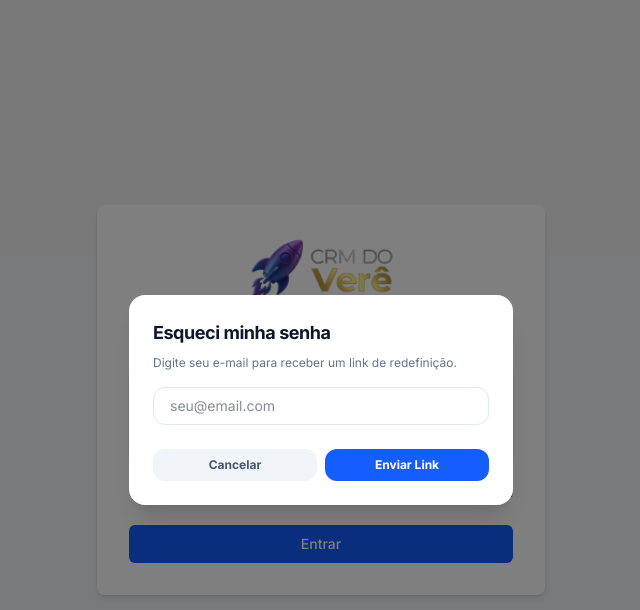
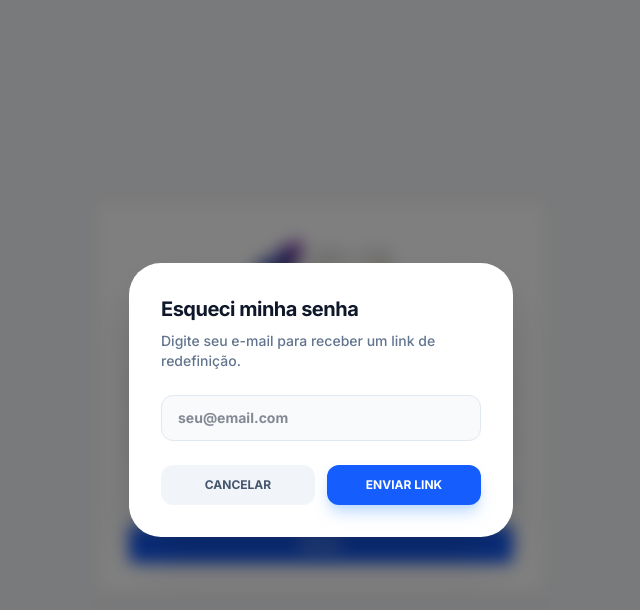
Before and after one commit to gatepfr/crmvere, a React (Vite) app in the folder frontend/: page /login in a window 1280 px wide. Both pictures are taken after a click on the button "Esqueci minha senha". Shown: the top 610 px of the page, without its empty margins (319-959 px from the left). Built offline with nearby package versions, Linux system fonts and the light colour scheme; no server answers.

Commit message:
style: improve forgot password modal with success states and clear close action

```diff
--- a/frontend/src/pages/Login.tsx
+++ b/frontend/src/pages/Login.tsx
@@ -2,6 +2,7 @@ import React, { useState } from 'react';
 import { useNavigate } from 'react-router-dom';
 import api from '../api/client';
 import { useAuth } from '../context/AuthContext';
+import { Check } from 'lucide-react';
 
 export default function Login() {
   const [email, setEmail] = useState('');
@@ -11,6 +12,7 @@ export default function Login() {
   const [showForgotModal, setShowForgotModal] = useState(false);
   const [forgotEmail, setForgotEmail] = useState('');
   const [forgotMessage, setForgotMessage] = useState('');
+  const [isSuccess, setIsSuccess] = useState(false);
 
   const { login } = useAuth();
   const navigate = useNavigate();
@@ -21,12 +23,21 @@ export default function Login() {
     setForgotMessage('');
     try {
       await api.post('/auth/forgot-password', { email: forgotEmail });
-      setForgotMessage('Se o e-mail estiver cadastrado, você receberá um link de redefinição.');
+      setForgotMessage('E-mail enviado com sucesso! Verifique sua caixa de entrada (e a pasta de spam).');
+      setIsSuccess(true);
     } catch (err) {
       setForgotMessage('Erro ao processar solicitação. Tente novamente.');
+      setIsSuccess(false);
     } finally {
       setLoading(false);
     }
+  };
+
+  const closeForgotModal = () => {
+    setShowForgotModal(false);
+    setForgotMessage('');
+    setIsSuccess(false);
+    setForgotEmail('');
   };
 
   const handleSubmit = async (e: React.FormEvent) => {
@@ -119,44 +130,67 @@ export default function Login() {
       </div>
 
       {showForgotModal && (
-        <div className="fixed inset-0 z-50 flex items-center justify-center p-4 bg-black/50">
-          <div className="w-full max-w-sm p-6 bg-white rounded-2xl shadow-xl">
-            <h3 className="text-lg font-black text-slate-900 mb-2">Esqueci minha senha</h3>
-            <p className="text-xs text-slate-500 mb-4">Digite seu e-mail para receber um link de redefinição.</p>
+        <div className="fixed inset-0 z-50 flex items-center justify-center p-4 bg-black/50 backdrop-blur-sm">
+          <div className="w-full max-w-sm p-8 bg-white rounded-[2rem] shadow-2xl animate-in zoom-in duration-200">
+            <h3 className="text-xl font-black text-slate-900 mb-2">Esqueci minha senha</h3>
+            <p className="text-sm text-slate-500 mb-6 font-medium">
+              {isSuccess
+                ? 'Quase lá! Siga as instruções enviadas para o seu e-mail.'
+                : 'Digite seu e-mail para receber um link de redefinição.'}
+            </p>
 
+            {!isSuccess ? (
               <form onSubmit={handleForgotSubmit} className="space-y-4">
                 <input
                   type="email"
                   required
-                className="w-full px-4 py-2 text-sm border border-slate-200 rounded-xl focus:outline-none focus:ring-2 focus:ring-blue-500"
+                  className="w-full px-4 py-3 bg-slate-50 border border-slate-200 rounded-xl outline-none focus:ring-2 focus:ring-blue-500 font-bold text-sm"
                   placeholder="seu@email.com"
                   value={forgotEmail}
                   onChange={(e) => setForgotEmail(e.target.value)}
                 />
 
                 {forgotMessage && (
-                <p className={`text-xs font-bold ${forgotMessage.includes('Erro') ? 'text-red-500' : 'text-green-600'}`}>
+                  <p className="text-xs font-bold text-red-500 bg-red-50 p-2 rounded-lg text-center">
                     {forgotMessage}
                   </p>
                 )}
 
-              <div className="flex gap-2 pt-2">
+                <div className="flex gap-3 pt-2">
                   <button
                     type="button"
-                  onClick={() => { setShowForgotModal(false); setForgotMessage(''); }}
-                  className="flex-1 px-4 py-2 text-xs font-bold text-slate-600 bg-slate-100 rounded-xl hover:bg-slate-200"
+                    onClick={closeForgotModal}
+                    className="flex-1 px-4 py-3 text-xs font-bold text-slate-600 bg-slate-100 rounded-xl hover:bg-slate-200"
                   >
-                  Cancelar
+                    CANCELAR
                   </button>
                   <button
                     type="submit"
                     disabled={loading}
-                  className="flex-1 px-4 py-2 text-xs font-black text-white bg-blue-600 rounded-xl hover:bg-blue-700 disabled:opacity-50"
+                    className="flex-1 px-4 py-3 text-xs font-black text-white bg-blue-600 rounded-xl hover:bg-blue-700 disabled:opacity-50 shadow-lg shadow-blue-200"
                   >
-                  Enviar Link
+                    {loading ? 'ENVIANDO...' : 'ENVIAR LINK'}
                   </button>
                 </div>
               </form>
+            ) : (
+              <div className="space-y-6">
+                <div className="bg-green-50 border border-green-100 p-4 rounded-2xl flex flex-col items-center gap-2">
+                  <div className="w-10 h-10 bg-green-500 text-white rounded-full flex items-center justify-center shadow-lg">
+                    <Check size={20} strokeWidth={4} />
+                  </div>
+                  <p className="text-xs font-bold text-green-700 text-center leading-relaxed">
+                    {forgotMessage}
+                  </p>
+                </div>
+                <button
+                  onClick={closeForgotModal}
+                  className="w-full px-4 py-3 text-xs font-black text-white bg-slate-900 rounded-xl hover:bg-slate-800 shadow-xl"
+                >
+                  FECHAR E VOLTAR
+                </button>
+              </div>
+            )}
           </div>
         </div>
       )}
```
Lines whose indentation alone changed are shown as unchanged.
